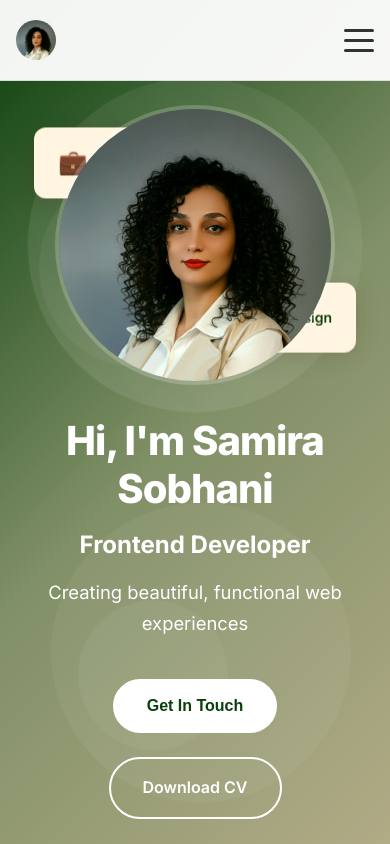
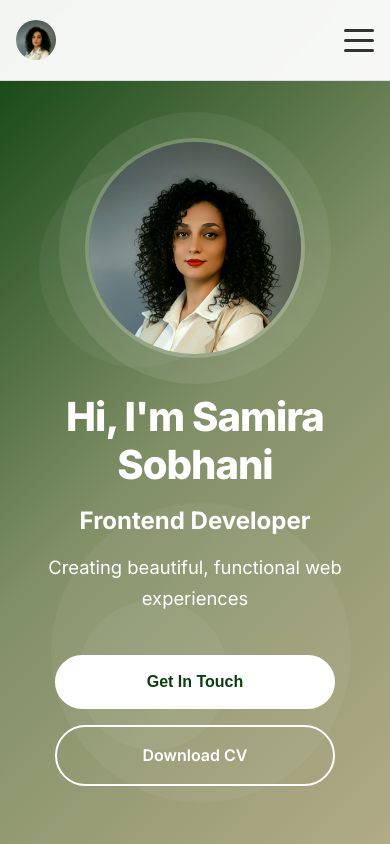
Before and after one commit to sobhanism/vue-website, a Vue app: page / in a window 390 px wide. Shown: the top 844 px of the page. Built offline with nearby package versions, Linux system fonts and the light colour scheme.

Commit message:
fix: responsive site

```diff
--- a/src/components/layout/FooterComponent.vue
+++ b/src/components/layout/FooterComponent.vue
@@ -178,15 +178,23 @@ const currentYear = computed(() => new Date().getFullYear())
     gap: 3rem;
     margin-bottom: 3rem;
 
+    @media (max-width: 1024px) {
+      gap: 2.5rem;
+    }
+
     @media (max-width: 968px) {
       grid-template-columns: 1fr 1fr;
-      gap: 2.5rem;
+      gap: 2rem;
     }
 
     @media (max-width: 768px) {
       grid-template-columns: 1fr;
-      gap: 2rem;
+      gap: 1.5rem;
       text-align: center;
+    }
+
+    @media (max-width: 480px) {
+      gap: 1rem;
     }
   }
 
--- a/src/components/sections/ContactSection.vue
+++ b/src/components/sections/ContactSection.vue
@@ -269,9 +269,17 @@ const handleSubmit = async () => {
     gap: 4rem;
     align-items: start;
 
+    @media (max-width: 1024px) {
+      gap: 3rem;
+    }
+
     @media (max-width: 968px) {
       grid-template-columns: 1fr;
-      gap: 3rem;
+      gap: 2.5rem;
+    }
+
+    @media (max-width: 480px) {
+      gap: 2rem;
     }
   }
 
--- a/src/components/sections/HeroSection.vue
+++ b/src/components/sections/HeroSection.vue
@@ -116,10 +116,16 @@ const scrollToContact = () => {
     align-items: center;
     min-height: calc(100vh - 160px);
 
+    @media (max-width: 968px) {
+      grid-template-columns: 1fr;
+      gap: 3rem;
+      text-align: center;
+      padding: 2rem 0;
+    }
+
     @media (max-width: 768px) {
-      grid-template-columns: 1fr;
       gap: 2rem;
-      text-align: center;
+      padding: 1rem 0;
     }
   }
 
@@ -170,8 +176,19 @@ const scrollToContact = () => {
     gap: 1.5rem;
     flex-wrap: wrap;
 
-    @media (max-width: 768px) {
+    @media (max-width: 968px) {
       justify-content: center;
+    }
+
+    @media (max-width: 480px) {
+      flex-direction: column;
+      align-items: center;
+      gap: 1rem;
+
+      .btn {
+        width: 100%;
+        max-width: 280px;
+      }
     }
   }
 
@@ -191,9 +208,19 @@ const scrollToContact = () => {
     width: 350px;
     height: 350px;
 
+    @media (max-width: 968px) {
+      width: 300px;
+      height: 300px;
+    }
+
     @media (max-width: 768px) {
-      width: 280px;
-      height: 280px;
+      width: 250px;
+      height: 250px;
+    }
+
+    @media (max-width: 480px) {
+      width: 220px;
+      height: 220px;
     }
   }
 
@@ -242,15 +269,24 @@ const scrollToContact = () => {
     }
 
     @media (max-width: 768px) {
+      padding: 0.8rem 1rem;
+      font-size: 0.85rem;
+
       &--1 {
-        top: 10%;
-        left: 5%;
+        top: -10px;
+        left: -10px;
+        transform: scale(0.9);
       }
 
       &--2 {
-        bottom: 10%;
-        right: 5%;
+        bottom: -10px;
+        right: -10px;
+        transform: scale(0.9);
       }
+    }
+
+    @media (max-width: 480px) {
+      display: none; // مخفی کردن کارت‌ها در صفحات خیلی کوچک
     }
   }
 
--- a/src/components/sections/PortfolioSection.vue
+++ b/src/components/sections/PortfolioSection.vue
@@ -146,9 +146,18 @@ defineProps<Props>()
     gap: 2.5rem;
     margin-bottom: 4rem;
 
+    @media (max-width: 1024px) {
+      grid-template-columns: repeat(auto-fit, minmax(300px, 1fr));
+      gap: 2rem;
+    }
+
     @media (max-width: 768px) {
       grid-template-columns: 1fr;
       gap: 2rem;
+    }
+
+    @media (max-width: 480px) {
+      gap: 1.5rem;
     }
   }
 
--- a/src/components/sections/SkillsSection.vue
+++ b/src/components/sections/SkillsSection.vue
@@ -277,9 +277,18 @@ const getCategoryIcon = (category: string) => {
     gap: 2.5rem;
     margin-bottom: 5rem;
 
+    @media (max-width: 1024px) {
+      grid-template-columns: repeat(auto-fit, minmax(300px, 1fr));
+      gap: 2rem;
+    }
+
     @media (max-width: 768px) {
       grid-template-columns: 1fr;
       gap: 2rem;
+    }
+
+    @media (max-width: 480px) {
+      gap: 1.5rem;
     }
   }
 
```
